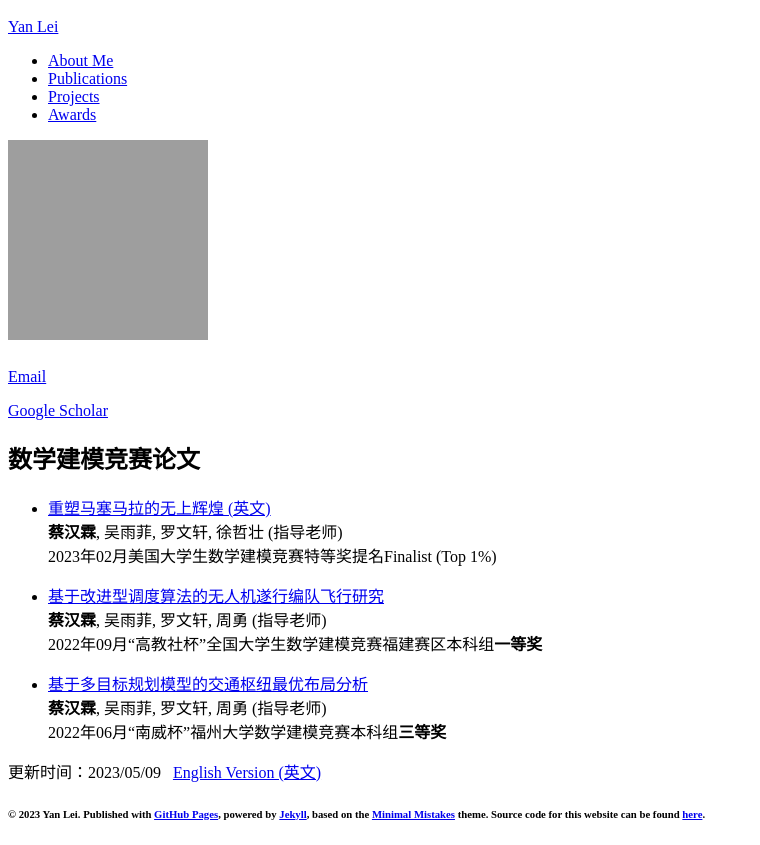
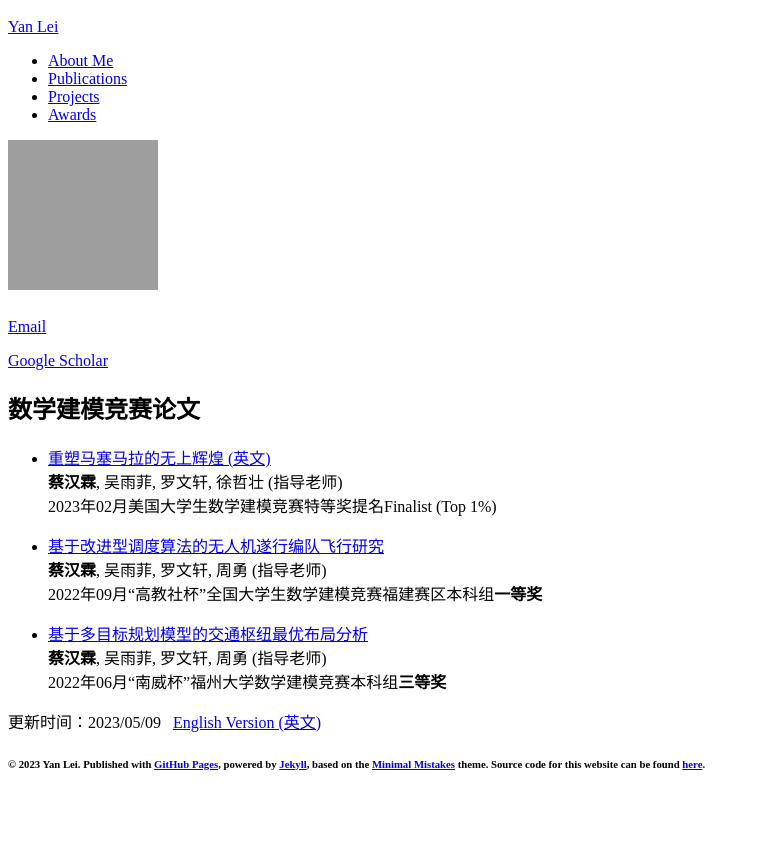
Before and after one commit to yanlei-cs/yanlei-cs.github.io, a Jekyll site: the page built from publications-zh.md, in a window 1280 px wide. Shown: the part 108-953 px from the top of the page, without its empty margins (0-760 px from the left). Built offline with Jekyll 4.4.1, drawn with Linux system fonts in a browser that asks for light colours; nearby versions of some CDN libraries; comment, search, counter and statistics services are not loaded; after the commit the page ends 903 px from its top, so only the background shows below that.

Commit message:
Update author-bio.html

```diff
--- a/_includes/author-bio.html
+++ b/_includes/author-bio.html
@@ -1,4 +1,4 @@
-<img src="{{ site.url }}/images/{{ site.owner.avatar }}" class="bio-photo" alt="{{ site.owner.name }} bio photo" width="200" height="200"></a>
+<img src="{{ site.url }}/images/{{ site.owner.avatar }}" class="bio-photo" alt="{{ site.owner.name }} bio photo" width="150" height="150"></a>
 
 <!-- <h4>{{ site.owner.name }}</h4> -->
 
```
